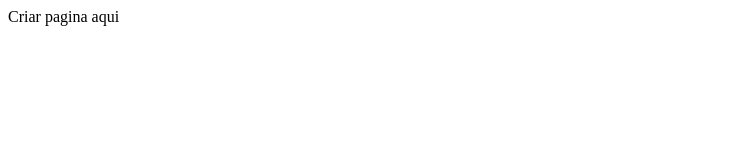
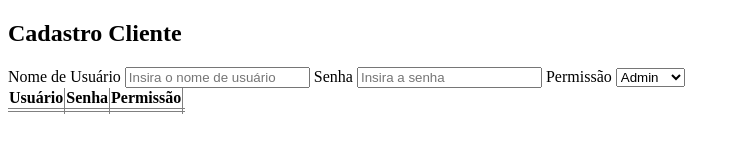
Before and after one commit to Helena-F-O/api_interface_helena, a plain HTML site: page api_interface_helena/index.html in a window 1280 px wide. Shown: the whole page, without its empty margins (0-740 px from the left). Drawn offline with Linux system fonts and the light colour scheme.

Commit message:
Iniciando a tela html

```diff
--- a/api_interface_helena/index.html
+++ b/api_interface_helena/index.html
@@ -1 +1,46 @@
-Criar pagina aqui
+<!DOCTYPE html>
+<html lang="en">
+  <head>
+    <meta charset="UTF-8" />
+    <title>Cadastro</title>
+  </head>
+  <body id="body">
+    <h2>Cadastro Cliente</h2>
+    <form>
+        <label for="iNome">Nome de Usuário</label>
+        <input type="text" id="iNome" name="nNome" placeholder="Insira o nome de usuário">
+
+        <label for="iSenha">Senha</label>
+        <input type="text" id="iSenha" name="nSenha" placeholder="Insira a senha">
+
+        <label for="iPerm">Permissão</label>
+        <select name="nPerm">
+            <option value="0">Admin</option>
+            <option value="1">Comum</option>
+        </select>
+
+        <table rules=all>
+            <thead>
+                <tr>
+                    <th>Usuário</th>
+                    <th>Senha</th>
+                    <th>Permissão</th>
+                </tr>
+            </thead>
+            <tbody>
+                <tr>
+                    <td></td>
+                    <td></td>
+                    <td></td>
+                    <td></td>
+                </tr>
+                <tr>
+                    <td></td>
+                    <td></td>
+                    <td></td>
+                </tr>
+            </tbody>
+        </table>
+
+
+    </form>
```
